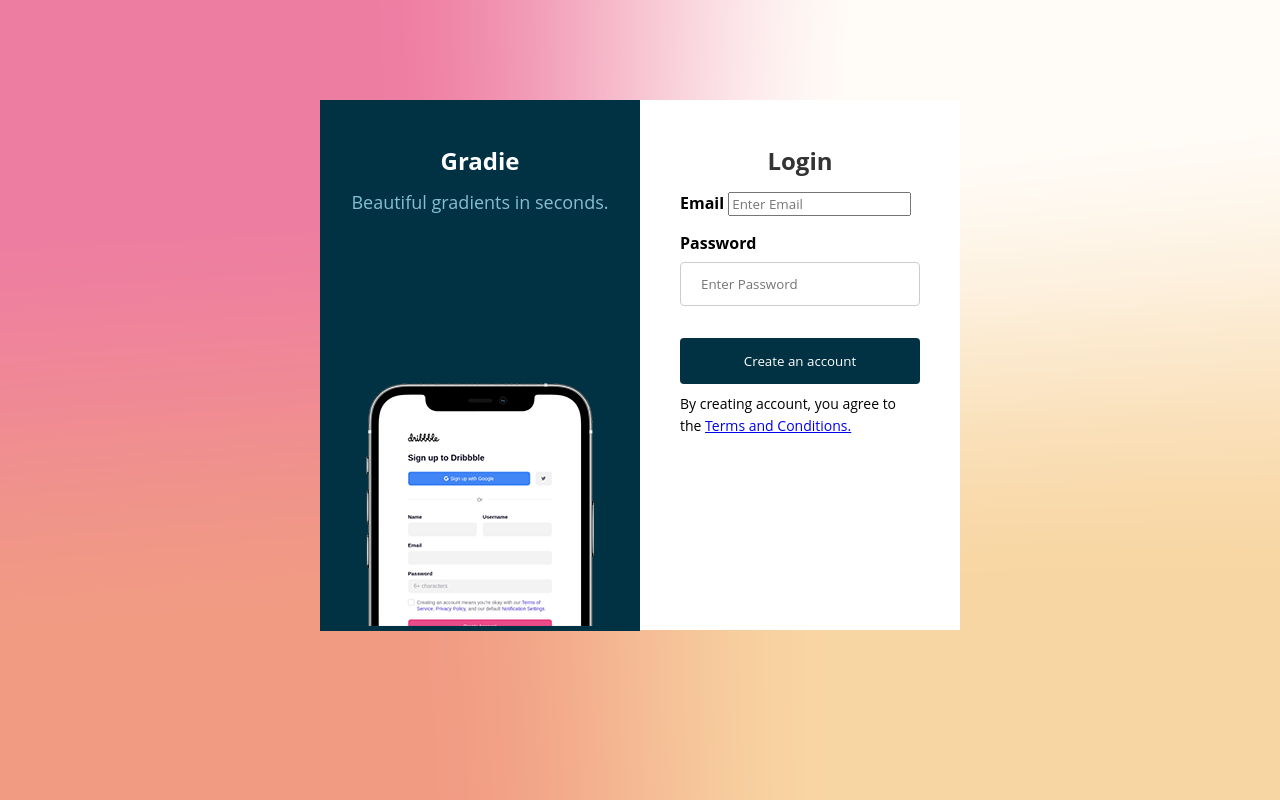
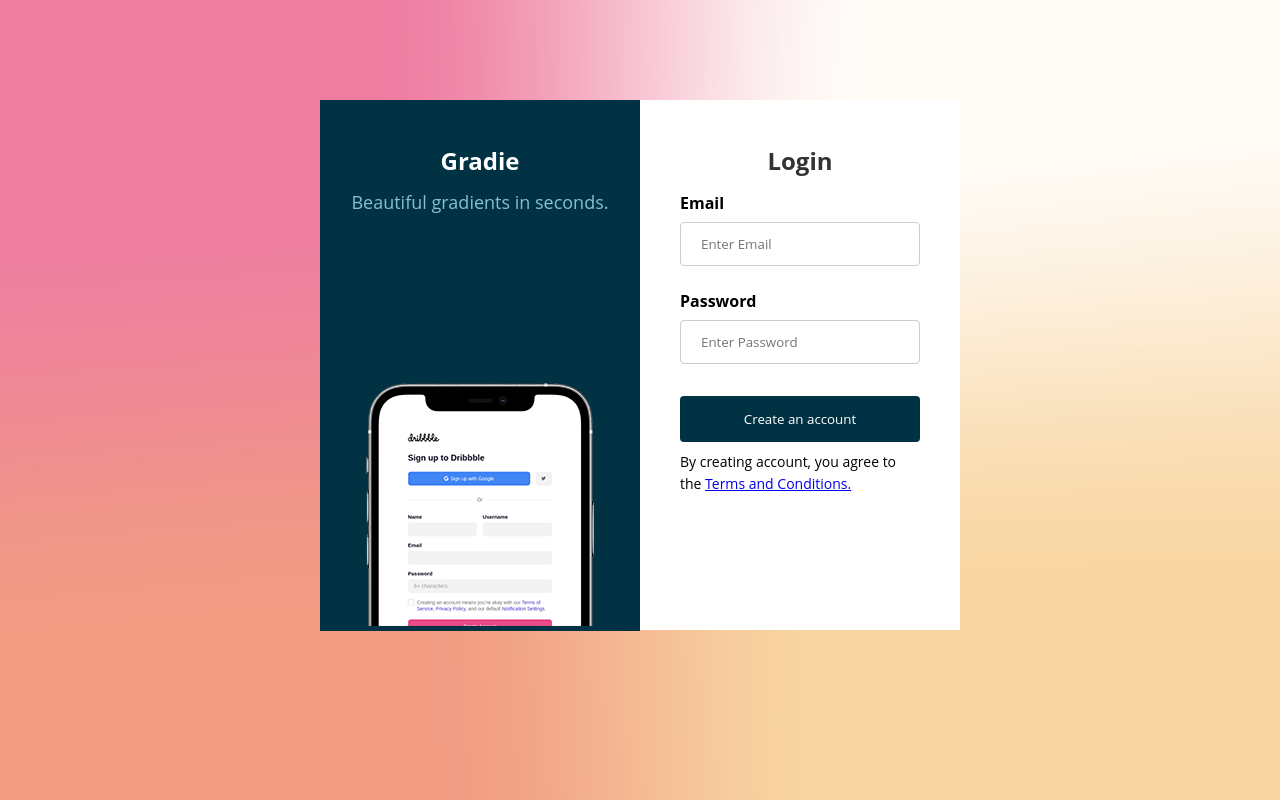
Before and after one commit to ReneG001/Gradient, a website: page index.html in a window 1280 px wide. Drawn offline with Linux system fonts and the light colour scheme.

Commit message:
Update style.css

```diff
--- a/files/style.css
+++ b/files/style.css
@@ -62,7 +62,7 @@ body {
 .container {
   text-align: left;
 }
-input[type="text"],
+input[type="email"],
 input[type="password"] {
   width: 100%;
   padding: 12px 20px;
```
